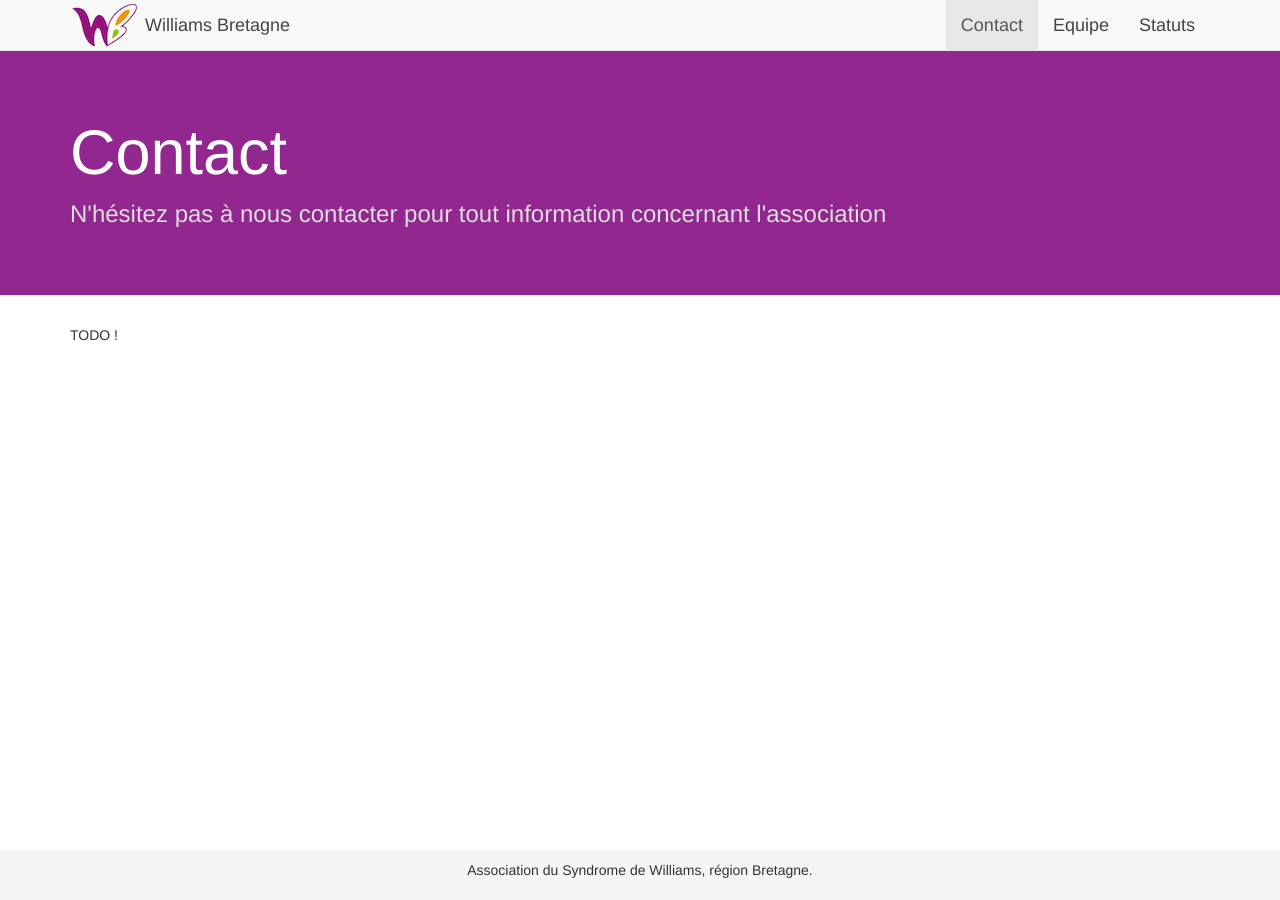
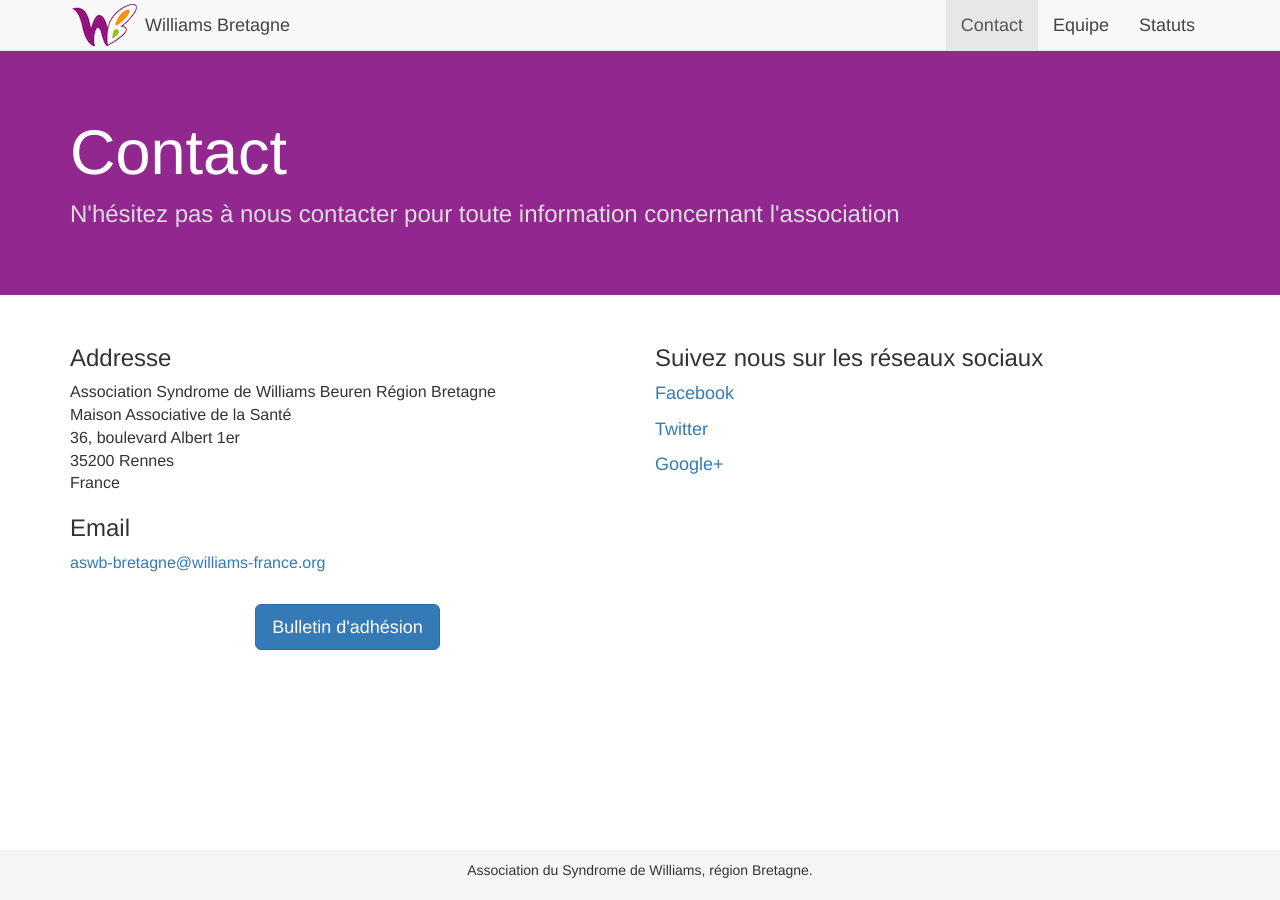
Before and after one commit to aymerick/williams-bretagne, a Jekyll site: the page built from contact.html, in a window 1280 px wide. Built offline with Jekyll 4.4.1, drawn with Linux system fonts in a browser that asks for light colours; nearby versions of some CDN libraries; library files that are not in the unit come from our copies.

Commit message:
WIP contact

```diff
--- a/contact.html
+++ b/contact.html
@@ -2,7 +2,7 @@
 layout: default
 body-id: contact
 title: Contact
-description: N'hésitez pas à nous contacter pour tout information concernant l'association
+description: N'hésitez pas à nous contacter pour toute information concernant l'association
 in-navbar: true
 ---
 
@@ -10,10 +10,35 @@ in-navbar: true
 
 <div class="container">
   <div class="row">
-    <div class="col-md-12">
-
-      TODO !
-
+    <div class="col-md-6">
+      <h3>Addresse</h3>
+      <div class="vcard">
+        <div class="org">
+          Association Syndrome de Williams Beuren Région Bretagne
+        </div>
+        <div class="adr">
+          <div class="street-address">
+            Maison Associative de la Santé<br />
+            36, boulevard Albert 1er
+          </div>
+          <span class="postal-code">35200</span>
+          <span class="locality">Rennes</span>
+          <div class="country-name">France</div>
+        </div>
+        <h3>Email</h3>
+        <a class="email" href="mailto:aswb-bretagne@williams-france.org">aswb-bretagne@williams-france.org</a>
+      </div>
+      <div class="bulletin-adhesion">
+        <a href="/files/bulletin-adhesion.pdf" class="btn btn-primary btn-lg" target="_blank">Bulletin d'adhésion</a>
+      </div>
+    </div>
+    <div class="col-md-6 social">
+      <h3>Suivez nous sur les réseaux sociaux</h3>
+      <p><i class="icon-facebook-sign"></i> <a href="https://www.facebook.com/williamsbretagne" target="_blank">Facebook</a></p>
+      <p><i class="icon-twitter-sign"></i> <a href="https://twitter.com/WilliamsBZH" target="_blank">Twitter</a></p>
+      <p><i class="icon-google-sign"></i> <a href="https://plus.google.com/116488401380436328515/posts" target="_blank">Google+</a></p>
+    </div>
+    <div class="col-md-12 bulletin-adhesion">
     </div>
   </div>
 </div>
--- a/css/main.scss
+++ b/css/main.scss
@@ -24,6 +24,10 @@ body {
 
   /* Margin bottom by footer height */
   margin-bottom: $footer-height + 10px;
+}
+
+.bulletin-adhesion {
+  text-align: center;
 }
 
 /**
@@ -100,6 +104,24 @@ $jumbotron-description-color: #ddd;
 }
 
 /**
+ * Contact
+ */
+
+#contact {
+  .vcard {
+    font-size: 16px;
+  }
+
+  .bulletin-adhesion {
+    margin-top: 30px;
+  }
+
+  .social {
+    font-size: 18px;
+  }
+}
+
+/**
  * Equipe
  */
 
```
Also changed, not shown: 1 other file.
